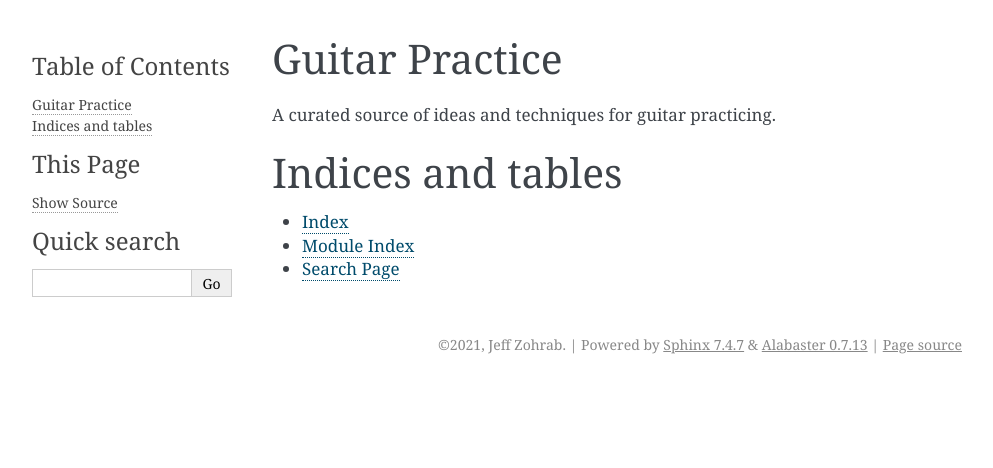
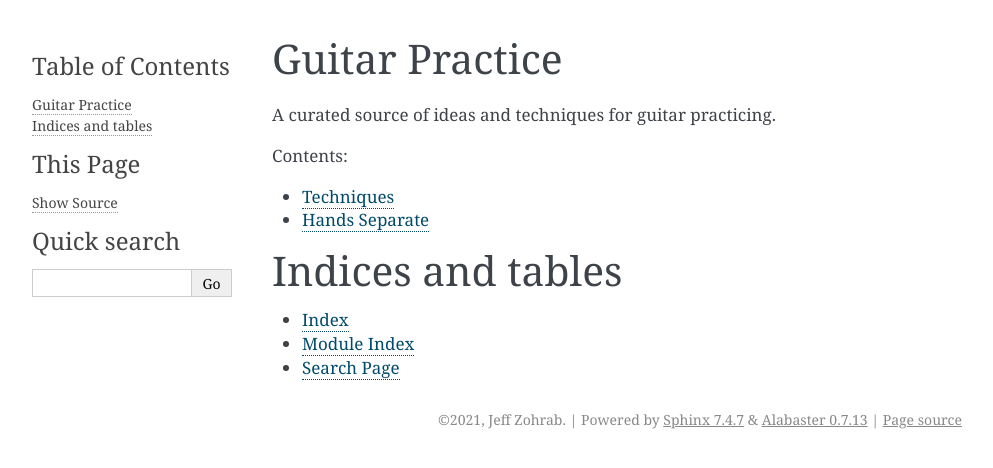
Before and after one commit to jzohrab/practicing-guitar, a Sphinx documentation site: the page built from docs/index.rst, in a window 1280 px wide. Shown: the top 468 px of the page, without its empty margins (148-1141 px from the left). Built offline with Sphinx 7.4.7, drawn with Linux system fonts in a browser that asks for light colours.

Commit message:
Placeholder technique, hands separate.

```diff
--- a/docs/index.rst
+++ b/docs/index.rst
@@ -10,8 +10,12 @@ A curated source of ideas and techniques for guitar practicing.
 
 .. toctree::
    :maxdepth: 2
+   :name: mastertoc
    :caption: Contents:
+   :glob:
 
+   techniques
+   techniques/*
 
 
 Indices and tables
--- /dev/null
+++ b/docs/techniques.rst
@@ -0,0 +1,4 @@
+Techniques
+==========
+
+TODO: intro text here
--- /dev/null
+++ b/docs/techniques/hands-separate.rst
@@ -0,0 +1,4 @@
+Hands Separate
+--------------
+
+TODO: add content content
```
